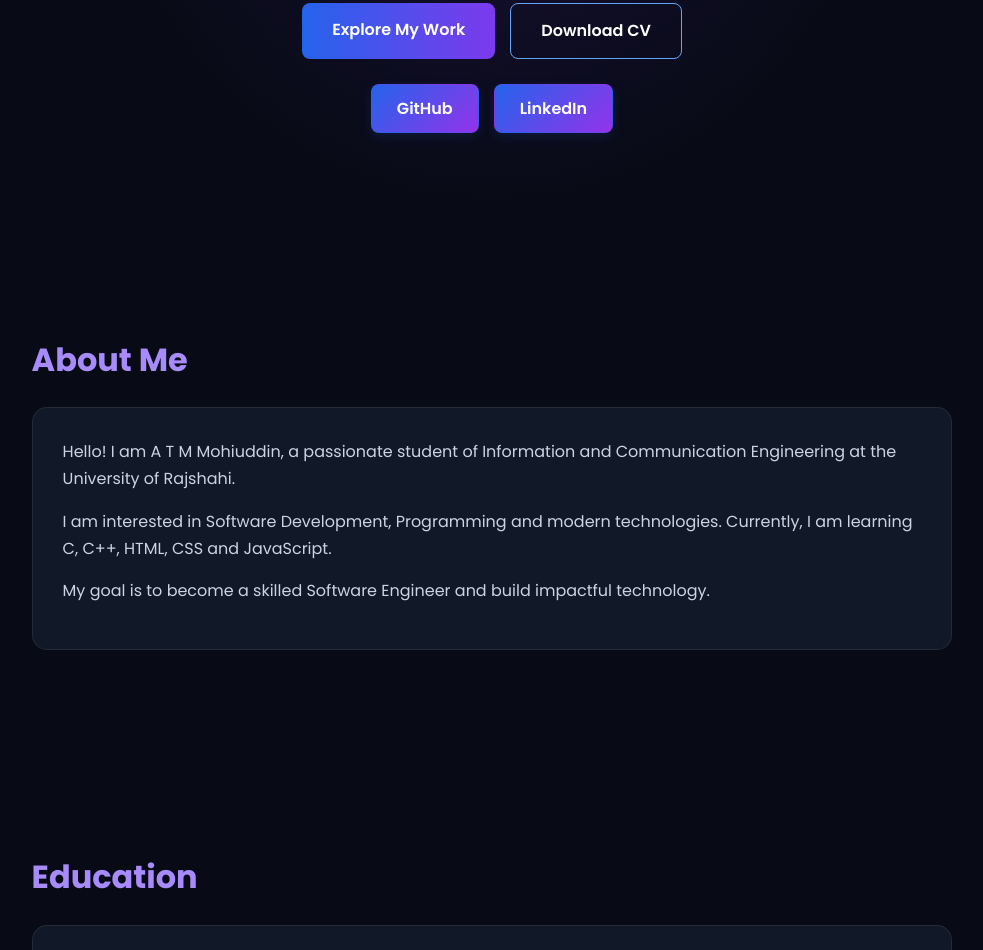
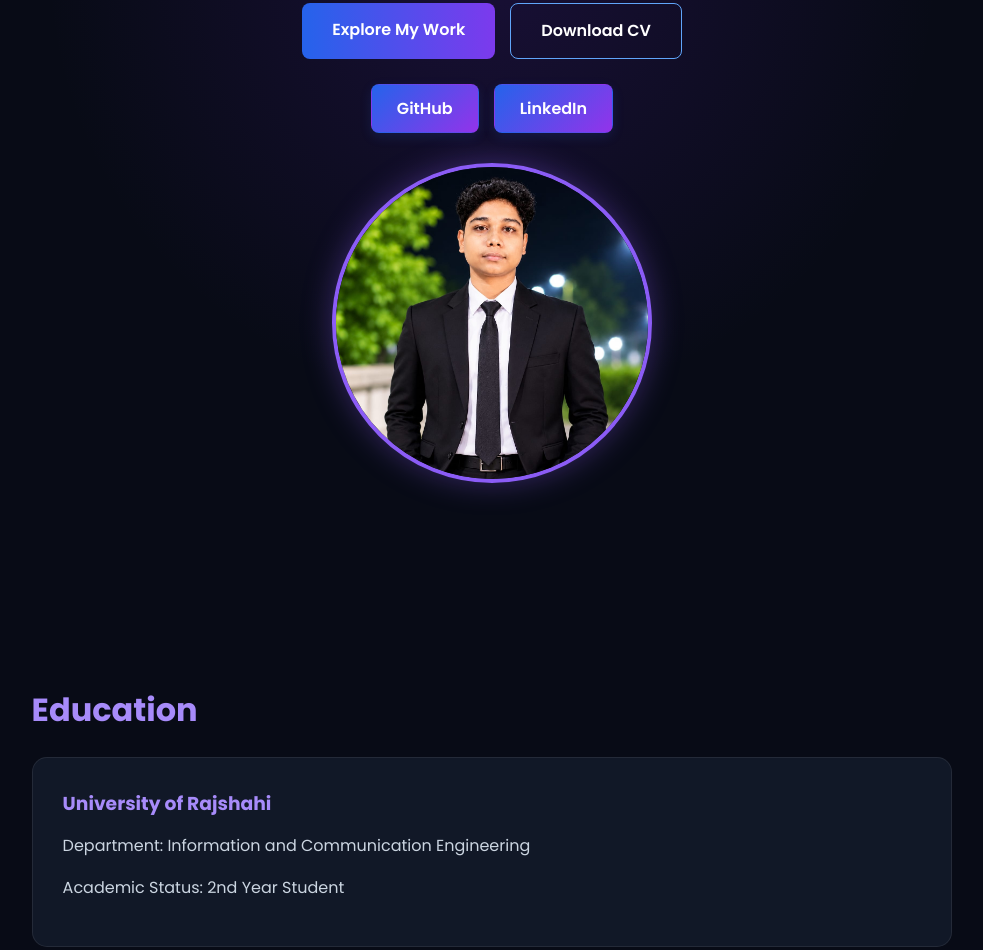
Before and after one commit to mohiuddin-codes/My-Portfolio, a plain HTML site: page index.html in a window 1280 px wide. Shown: the part 453-1403 px from the top of the page, without its empty margins (148-1131 px from the left). Drawn offline with nearby package versions, Linux system fonts and the light colour scheme.

Commit message:
Add profile picture to portfolio

```diff
--- a/index.html
+++ b/index.html
@@ -1,13 +1,34 @@
 
 <!DOCTYPE html>
 <html lang="en">
+
 <head>
     <meta charset="UTF-8">
     <meta name="viewport" content="width=device-width, initial-scale=1.0">
-    <meta name="description" content="A T M Mohiuddin - Personal Portfolio">
-    <title>A T M Mohiuddin | Portfolio</title>
+
+    <!-- SEO Meta Tags -->
+    <meta name="description" content="A T M Mohiuddin is an aspiring Full Stack Developer. Explore my portfolio, technical skills, projects and contact information.">
+
+    <meta name="keywords" content="A T M Mohiuddin, Portfolio, Full Stack Developer, Web Developer, HTML, CSS, JavaScript">
+
+    <meta name="author" content="A T M Mohiuddin">
+
+    <meta name="robots" content="index, follow">
+
+    <!-- Open Graph (Social Media Preview) -->
+    <meta property="og:title" content="A T M Mohiuddin | Portfolio">
+    <meta property="og:description" content="Explore my portfolio, skills and web development projects.">
+    <meta property="og:type" content="website">
+    <meta property="og:url" content="https://mohiuddin-codes.github.io/My-Portfolio/">
+
+    <!-- Theme Color -->
+    <meta name="theme-color" content="#080b16">
+
+    <title>A T M Mohiuddin | Full Stack Developer Portfolio</title>
+
     <link rel="stylesheet" href="style.css">
 </head>
+
 <body>
 
     <header>
@@ -36,6 +57,7 @@
     <main>
 
 <section id="home" class="hero">
+
     <div class="hero-content">
 
         <p class="hero-greeting">Hello, I'm</p>
@@ -53,6 +75,7 @@
         </p>
 
         <div class="hero-buttons">
+
             <a href="#projects" class="btn">
                 Explore My Work
             </a>
@@ -60,9 +83,11 @@
             <a href="cv.pdf" class="btn cv-btn" download>
                 Download CV
             </a>
+
         </div>
 
         <div class="social-links">
+
             <a href="https://github.com/mohiuddin-codes"
                target="_blank"
                rel="noopener noreferrer">
@@ -74,34 +99,18 @@
                rel="noopener noreferrer">
                 LinkedIn
             </a>
+
         </div>
+
+    </div>
+
+    <!-- Profile Picture -->
+<div class="hero-image">
+    <img src="images/profile.jpg"
+         alt="A T M Mohiuddin - Profile Picture">
 </div>
+
 </section>
-<!-- About Section -->
-<section id="about">
-    <h2>About Me</h2>
-
-    <div class="content-card">
-        <p>
-            Hello! I am A T M Mohiuddin, a passionate
-            student of Information and Communication
-            Engineering at the University of Rajshahi.
-        </p>
-
-        <p>
-            I am interested in Software Development,
-            Programming and modern technologies.
-            Currently, I am learning C, C++, HTML,
-            CSS and JavaScript.
-        </p>
-
-        <p>
-            My goal is to become a skilled Software
-            Engineer and build impactful technology.
-        </p>
-    </div>
-</section>
-
 
 <!-- Education Section -->
 <section id="education">
@@ -237,8 +246,11 @@
 
 
     </form>
+ </div>
 </div>
- </main>
+</section>
+
+</main>
 
 
     <footer>
--- a/style.css
+++ b/style.css
@@ -805,3 +805,28 @@ button:focus-visible {
         animation-duration: 0.01ms !important;
     }
 }
+
+/* Profile Picture */
+
+.hero-image {
+    display: flex;
+    justify-content: center;
+    align-items: center;
+}
+
+.hero-image img {
+    width: 320px;
+    height: 320px;
+    object-fit: cover;
+    border-radius: 50%;
+    border: 4px solid #8b5cf6;
+    box-shadow: 0 0 30px rgba(139, 92, 246, 0.35);
+}
+.hero-image {
+    display: flex !important;
+    visibility: visible !important;
+    opacity: 1 !important;
+    margin-top: 30px;
+    position: relative;
+    z-index: 10;
+}
```
Also changed, not shown: images/profile.jpg (added).
